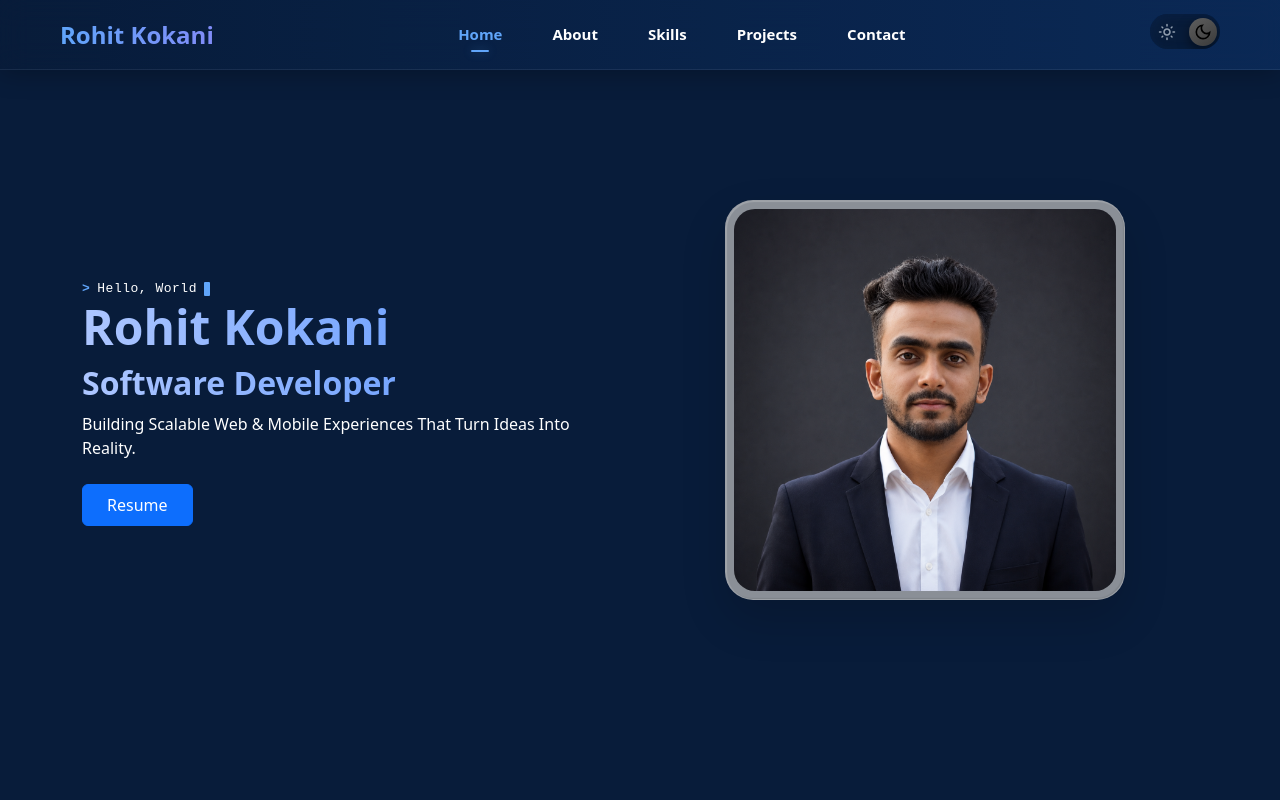
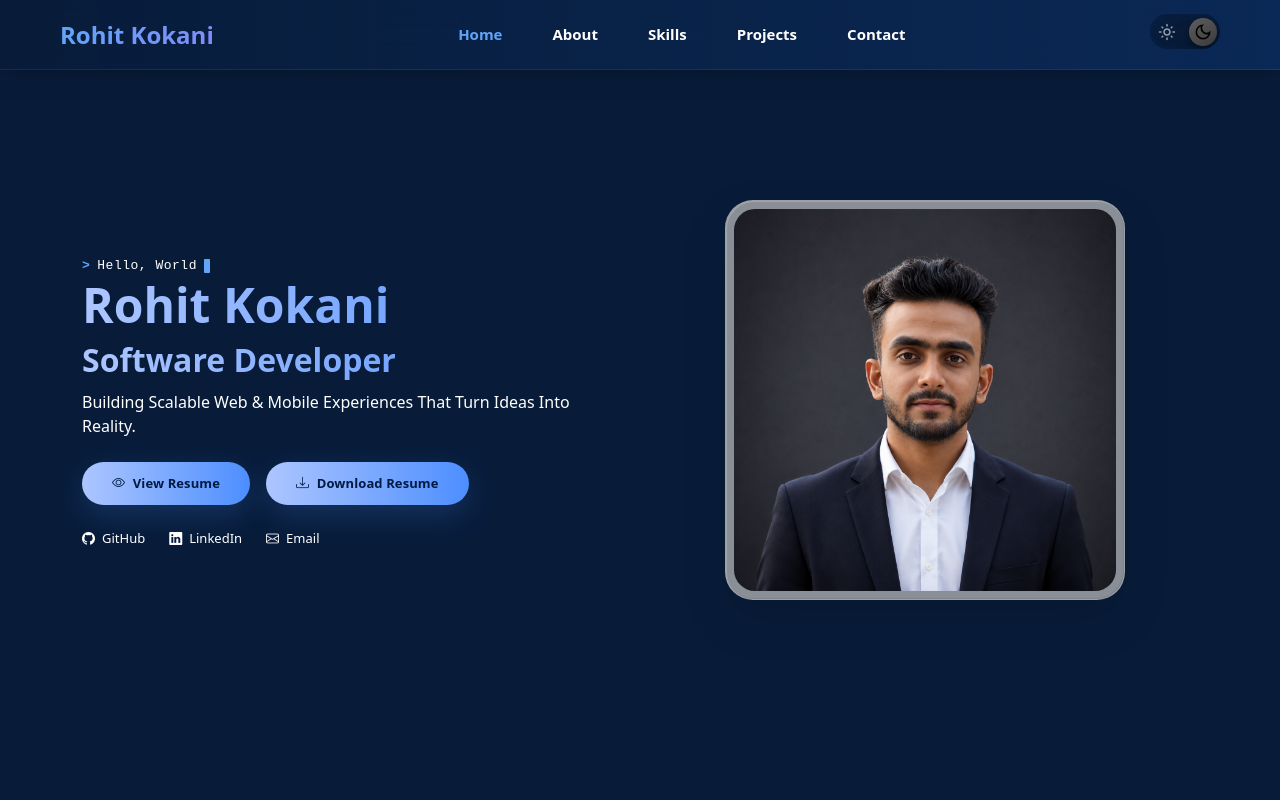
Before and after one commit to Rohitkokanii/portfolio_frontend, a React (Create React App) app: page / in a window 1280 px wide. Shown: the top 800 px of the page. Built offline with nearby package versions, Linux system fonts and the light colour scheme.

Commit message:
small changes

```diff
--- a/package.json
+++ b/package.json
@@ -9,6 +9,7 @@
     "@testing-library/react": "^16.3.2",
     "@testing-library/user-event": "^13.5.0",
     "bootstrap": "^5.3.8",
+    "bootstrap-icons": "^1.13.1",
     "react": "^19.2.4",
     "react-dom": "^19.2.4",
     "react-icons": "^5.6.0",
--- a/src/components/Footer.js
+++ b/src/components/Footer.js
@@ -28,7 +28,7 @@ export default function Footer() {
             rel="noopener noreferrer"
             className="footer-link"
           >
-            <FaLinkedin /> LinkedIns
+            <FaLinkedin /> Linkedin
           </a>
         </div>
       </div>
--- a/src/index.js
+++ b/src/index.js
@@ -4,6 +4,7 @@ import "./index.css";
 import App from "./App";
 import reportWebVitals from "./reportWebVitals";
 import { BrowserRouter } from "react-router-dom";
+import "bootstrap-icons/font/bootstrap-icons.css";
 
 const root = ReactDOM.createRoot(document.getElementById("root"));
 root.render(
--- a/src/sections/Contact.js
+++ b/src/sections/Contact.js
@@ -122,7 +122,12 @@ export default function Contact() {
                 <MdEmail size={25} />
                 <div>
                   <p className="label mb-0">Email</p>
-                  <p className="value mb-0">rohitkokaniofficial@gmail.com</p>
+                  <a
+                    href="mailto:connect.rohitkokani@gmail.com"
+                    className="value mb-0"
+                  >
+                    connect.rohitkokani@gmail.com
+                  </a>
                 </div>
               </div>
 
--- a/src/sections/Home.js
+++ b/src/sections/Home.js
@@ -22,10 +22,8 @@ export default function Home() {
               Reality.
             </p>
 
-            <div className="mt-4 d-flex gap-3 justify-content-center justify-content-lg-start">
-              {/* <a href="#/" className="btn btn-primary px-4 py-2">
-                Resume
-              </a> */}
+            {/* <div className="mt-4 d-flex gap-3 justify-content-center justify-content-lg-start">
+
               <a
                 href="/Resume_Rohit.pdf"
                 target="_blank"
@@ -34,6 +32,80 @@ export default function Home() {
               >
                 Resume
               </a>
+            </div> */}
+            {/* RESUME BUTTONS */}
+            {/* <div className="mt-4 d-flex gap-3 justify-content-center justify-content-lg-start flex-wrap">
+              <a
+                href="/Resume_Rohit.pdf"
+                target="_blank"
+                rel="noopener noreferrer"
+                className="btn btn-primary px-4 py-2"
+              >
+                <i className="bi bi-eye me-2"></i>
+                View Resume
+              </a>
+
+              <a
+                href="/Resume_Rohit.pdf"
+                download="Rohit_Kokani_Resume.pdf"
+                className="btn btn-outline-primary px-4 py-2"
+              >
+                <i className="bi bi-download me-2"></i>
+                Download Resume
+              </a>
+            </div> */}
+            <div className="mt-4 d-flex gap-3 justify-content-center justify-content-lg-start flex-wrap resume-buttons">
+              {/* View Resume */}
+              <a
+                href="/Resume_Rohit.pdf"
+                target="_blank"
+                rel="noopener noreferrer"
+                className="resume-btn resume-btn-primary"
+              >
+                <i className="bi bi-eye"></i>
+                <span>View Resume</span>
+              </a>
+
+              {/* Download Resume */}
+              <a
+                href="/Resume_Rohit.pdf"
+                download="Rohit_Kokani_Resume.pdf"
+                className="resume-btn resume-btn-secondary"
+              >
+                <i className="bi bi-download"></i>
+                <span>Download Resume</span>
+              </a>
+            </div>
+            {/* SOCIAL LINKS */}
+            <div className="mt-4 d-flex gap-4 justify-content-center justify-content-lg-start social-links">
+              {/* GitHub */}
+              <a
+                href="http://www.github.com/Rohitkokanii"
+                target="_blank"
+                rel="noopener noreferrer"
+                aria-label="GitHub"
+              >
+                <i className="bi bi-github"></i>
+                <span>GitHub</span>
+              </a>
+
+              {/* LinkedIn */}
+              <a
+                href="http://www.linkedin.com/in/rohitkokani"
+                target="_blank"
+                rel="noopener noreferrer"
+                aria-label="LinkedIn"
+              >
+                <i className="bi bi-linkedin"></i>
+                <span>LinkedIn</span>
+              </a>
+
+              {/* Email */}
+              <a href="mailto:connect.rohitkokani@gmail.com" aria-label="Email">
+                <i className="bi bi-envelope"></i>
+                <span>Email</span>
+              </a>
+              {/* </div> */}
             </div>
           </div>
 
--- a/src/styles/theme.css
+++ b/src/styles/theme.css
@@ -153,7 +153,7 @@ body {
 .nav-item:hover {
   color: var(--active);
 
-  background: var(--bg2);
+  /* background: var(--bg2); */
 }
 
 /* ACTIVE */
@@ -164,7 +164,7 @@ body {
 
 /* Active underline */
 
-.nav-item.active::after {
+/* .nav-item.active::after {
   content: "";
 
   position: absolute;
@@ -182,7 +182,7 @@ body {
   background: var(--active);
 
   box-shadow: 0 0 10px rgba(96, 165, 250, 0.35);
-}
+} */
 
 /* =========================================
    MOBILE MENU
@@ -770,7 +770,103 @@ body {
   background: var(--bg);
   padding-top: 100px;
 }
-
+.resume-buttons {
+  gap: clamp(10px, 1.2vw, 16px);
+}
+
+/* Base button */
+.resume-btn {
+  display: inline-flex;
+  align-items: center;
+  justify-content: center;
+  gap: clamp(6px, 0.6vw, 9px);
+
+  padding: clamp(9px, 0.8vw, 12px) clamp(17px, 1.8vw, 25px);
+
+  font-size: clamp(13px, 0.9vw, 15px);
+  font-weight: 600;
+  letter-spacing: 0.1px;
+
+  border-radius: 8px;
+
+  text-decoration: none;
+  white-space: nowrap;
+
+  transition:
+    transform 0.25s ease,
+    box-shadow 0.25s ease,
+    background 0.25s ease,
+    border-color 0.25s ease;
+
+  cursor: pointer;
+}
+
+/* Icon */
+.resume-btn i {
+  font-size: clamp(13px, 0.9vw, 15px);
+  transition: transform 0.25s ease;
+}
+
+/* Primary - View Resume */
+.resume-btn-primary {
+  background: var(--active);
+  color: #fff;
+  border: 1px solid var(--active);
+  box-shadow: 0 5px 18px rgba(0, 0, 0, 0.12);
+}
+
+/* Primary hover */
+.resume-btn-primary:hover {
+  color: #fff;
+  transform: translateY(-2px);
+  box-shadow: 0 8px 24px rgba(0, 0, 0, 0.18);
+}
+
+.resume-btn-primary:hover i {
+  transform: scale(1.08);
+}
+
+/* Secondary - Download Resume */
+.resume-btn-secondary {
+  color: var(--text);
+  background: rgba(255, 255, 255, 0.04);
+  border: 1px solid var(--border-color);
+  backdrop-filter: blur(8px);
+}
+
+/* Secondary hover */
+.resume-btn-secondary:hover {
+  color: var(--text);
+  background: rgba(255, 255, 255, 0.08);
+  border-color: var(--active);
+  transform: translateY(-2px);
+}
+
+.resume-btn-secondary:hover i {
+  transform: translateY(2px);
+}
+.social-links {
+  gap: clamp(15px, 2vw, 28px);
+}
+.social-links a {
+  display: inline-flex;
+  align-items: center;
+  gap: clamp(5px, 0.6vw, 7px);
+  color: var(--text);
+  text-decoration: none;
+  font-size: clamp(13px, 1vw, 15px);
+  font-weight: 500;
+  transition: all 0.3s ease;
+}
+
+.social-links a i {
+  font-size: clamp(13px, 1vw, 15px);
+}
+
+.social-links a:hover {
+  color: var(--active);
+  transform: translateY(-2px);
+}
 @media (min-width: 992px) {
   .home-section {
     padding-top: 0px;
@@ -1633,7 +1729,15 @@ body {
   max-width: 500px;
   line-height: 1.6;
 }
-
+.value {
+  color: inherit;
+  text-decoration: none;
+  cursor: pointer;
+}
+
+.value:hover {
+  text-decoration: underline;
+}
 /* INFO ITEMS */
 .contact-info {
   display: flex;
@@ -1740,7 +1844,8 @@ body {
 .contact-btn:hover:not(:disabled) {
   opacity: 0.9;
   color: #ffffff;
-  transform: translateY(-1px);
+  background: var(--active);
+  transform: translateY(-2px);
 }
 
 .contact-btn:disabled {
```
Also changed, not shown: 1 other file (tests, documents, lock files or other folders).
